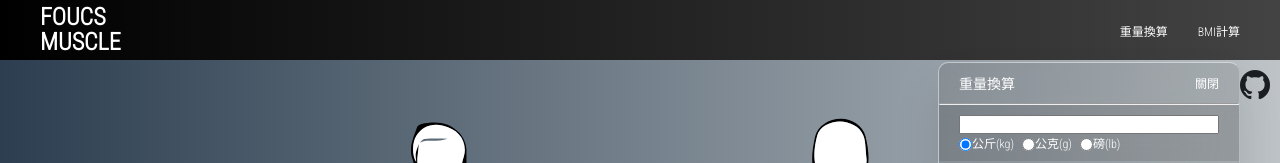
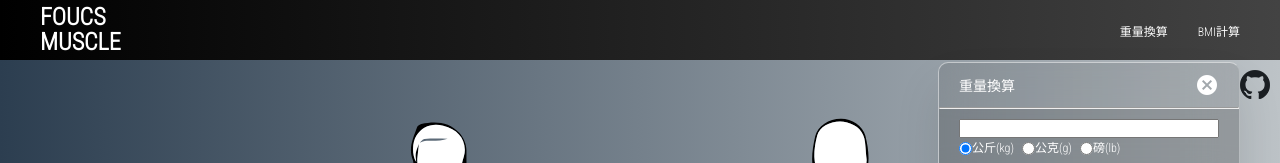
Before and after one commit to oz841119/focus-muscle, a Vue app: page / in a window 1280 px wide. Both pictures are taken after a click on the element "重量換算". Shown: the top 163 px of the page. Built offline with nearby package versions, Linux system fonts and the light colour scheme.

Commit message:
add close button icon

```diff
--- a/src/components/BIMBox.vue
+++ b/src/components/BIMBox.vue
@@ -2,7 +2,7 @@
   <div class="BMIBox">
     <div class="top">
       <h3 class="title">BMI計算</h3>
-      <span class="closeBtn cp" @click="closeBox()">關閉</span>
+      <span class="material-icons cp"  @click="closeBox()">cancel</span>
     </div>
     <hr>
     <div class="bmiWrap">
--- a/src/components/MuscleBox.vue
+++ b/src/components/MuscleBox.vue
@@ -2,7 +2,8 @@
   <div class="muscleBox">
     <div class="top">
       <h3 class="title">{{title}}</h3>
-      <span class="closeBtn" @click="closeBox">關閉</span>
+      <span class="material-icons cp"  @click="closeBox()">cancel</span>
+      <!-- <span class="closeBtn" @click="closeBox">關閉</span> -->
     </div>
     <hr/>
       <div class="content">
@@ -92,10 +93,6 @@ export default {
     padding: 10px 20px;
   }
 
-  .closeBtn {
-    cursor: pointer;
-  }
-
   .content {
     padding: 10px 20px;
   }
--- a/src/components/WeightBox.vue
+++ b/src/components/WeightBox.vue
@@ -2,7 +2,7 @@
   <div class="weightBox">
     <div class="top">
       <h3 class="title">重量換算</h3>
-      <span class="closeBtn cp" @click="closeBox()">關閉</span>
+      <span class="material-icons cp"  @click="closeBox()">cancel</span>
     </div>
     <hr>
     <div class="weightWrap">
```
